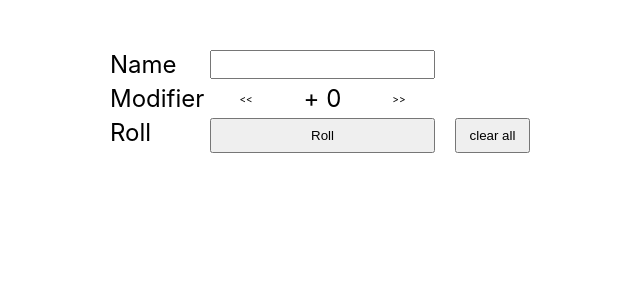
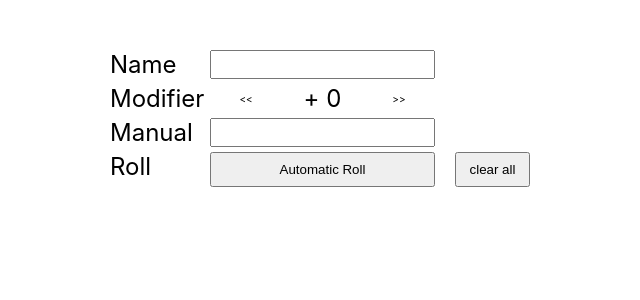
Before and after one commit to gilesbowkett/initiative, a React (Create React App) app: page / in a window 1280 px wide. Shown: the top 300 px of the page, without its empty margins (210-850 px from the left). Built offline with nearby package versions, Linux system fonts and the light colour scheme.

Commit message:
manual entry option, plus css cleanup

```diff
--- a/src/App.scss
+++ b/src/App.scss
@@ -4,10 +4,10 @@
 
   font-size: 24px;
 
-  .row {
+  .quasi-table {
     margin-bottom: 25px;
 
-    .column { /* FIXME: not really a column */
+    .row {
       margin-bottom: 5px;
       display: grid;
       grid-template-columns: 100px 225px 30px;
--- a/src/InitiativeRow.js
+++ b/src/InitiativeRow.js
@@ -8,13 +8,13 @@ const InitiativeRow = ({ del, character: { name, roll } }) => {
   )
 
   return (
-    <div className="row">
-      <div className="column">
+    <div className="quasi-table">
+      <div className="row">
         <label>Name</label>
         <div>{name}</div>
       </div>
 
-      <div className="column">
+      <div className="row">
         <label>Roll</label>
         <div>{roll}</div>
 
--- a/src/NameInput.js
+++ b/src/NameInput.js
@@ -1,12 +1,13 @@
 import React from 'react'
 import { connect } from 'react-redux'
 import Modifier from './Modifier'
-import { clearAll, del, roll } from './actions'
+import { clearAll, del, manualRoll, roll } from './actions'
 
-const NameInput = ({ clearAll, del, roll }) => {
+const NameInput = ({ clearAll, del, manualRoll, roll }) => {
   const refocus = () => {
-    document.querySelector("input").value = ''
-    document.querySelector("input").focus()
+    document.querySelector("#name").value = ''
+    document.querySelector("#manual").value = ''
+    document.querySelector("#name").focus()
   }
 
   const clickClear = () => {
@@ -15,10 +16,18 @@ const NameInput = ({ clearAll, del, roll }) => {
   }
 
   const clickRoll = () => {
-    const name = document.querySelector("input").value
+    const name = document.querySelector("#name").value
+    const manuallyRolledAmount = document.querySelector("#manual").value // FIXME: too jQuery?
+
+    // FIXME: crude
     if ('' !== name && !/^\s*$/g.test(name)) {
-      refocus()
-      roll(name)
+      if ('' === manuallyRolledAmount || /^\s*$/g.test(manuallyRolledAmount)) {
+        refocus()
+        roll(name)
+      } else {
+        refocus()
+        manualRoll(name, manuallyRolledAmount)
+      }
     }
   }
 
@@ -28,25 +37,31 @@ const NameInput = ({ clearAll, del, roll }) => {
     }
   }
 
+  // FIXME: some UI to alternate between manual entry vs roll button
   return(
-    <div className="row">
-      <div className="column">
+    <div className="quasi-table">
+      <div className="row">
         <label>Name</label>
         <input type="text" id="name" onKeyUp={enter}/>
       </div>
 
-      <div className="column">
+      <div className="row">
         <label>Modifier</label>
         <Modifier/>
       </div>
 
-      <div className="column">
+      <div className="row">
+        <label>Manual</label>
+        <input type="text" id="manual" onKeyUp={enter}/>
+      </div>
+
+      <div className="row">
         <label>Roll</label>
-        <button className="roll" onClick={clickRoll}>Roll</button>
+        <button className="roll" onClick={clickRoll}>Automatic Roll</button>
         <button className="clear-all" onClick={clickClear}>clear all</button>
       </div>
     </div>
   )
 }
 
-export default connect(state => state, { clearAll, del, roll })(NameInput)
+export default connect(state => state, { clearAll, del, manualRoll, roll })(NameInput)
--- a/src/actions.js
+++ b/src/actions.js
@@ -2,7 +2,8 @@ export const CLEAR_ALL = 'CLEAR_ALL'
 export const DECREMENT = 'DECREMENT'
 export const DELETE = 'DELETE'
 export const INCREMENT = 'INCREMENT'
-export const ROLL = 'ROLL'
+export const MANUAL_ROLL = 'MANUAL_ROLL'
+export const ROLL = 'ROLL' // FIXME: DIGITAL_ROLL?
 
 export const clearAll = () => (
   { type: CLEAR_ALL }
@@ -20,6 +21,10 @@ export const inc = () => (
   { type: INCREMENT }
 )
 
+export const manualRoll = (name, amount) => (
+  {type: MANUAL_ROLL, manualRoll: { name, amount }}
+)
+
 export const roll = (name) => (
   {type: ROLL, name}
 )
--- a/src/reducer.js
+++ b/src/reducer.js
@@ -3,6 +3,7 @@ import {
   DECREMENT,
   DELETE,
   INCREMENT,
+  MANUAL_ROLL,
   ROLL,
 } from './actions'
 
@@ -49,19 +50,35 @@ const reducer = (state = initialState, action) => {
         modifier: incMod,
       }
 
+    case MANUAL_ROLL:
+      const manualRollChars = []
+      state.characters.forEach((e) => {
+        manualRollChars.push(e)
+      })
+      manualRollChars.push({
+        name: action.manualRoll.name,
+        roll: state.modifier + parseInt(action.manualRoll.amount),
+      })
+
+      return {
+        ...state,
+        characters: manualRollChars.sort(highScoresFirst),
+        modifier: 0,
+      }
+
     case ROLL:
-      const chars = []
+      const rollChars = []
       state.characters.forEach((e) => {
-        chars.push(e)
+        rollChars.push(e)
       })
-      chars.push({
+      rollChars.push({
         name: action.name,
         roll: state.modifier + getRandomInt(20),
       })
 
       return {
         ...state,
-        characters: chars.sort(highScoresFirst),
+        characters: rollChars.sort(highScoresFirst),
         modifier: 0,
       }
 
```
